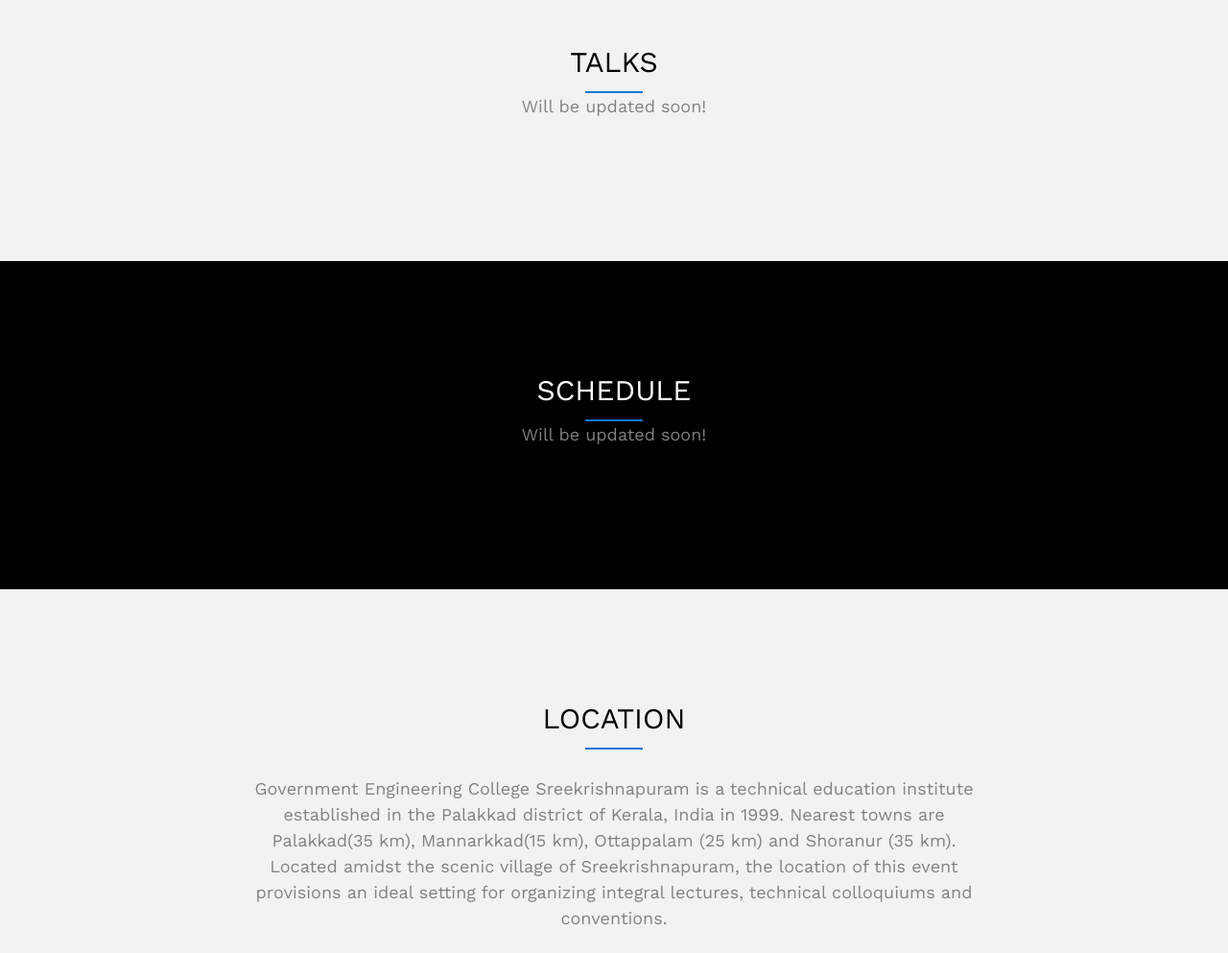
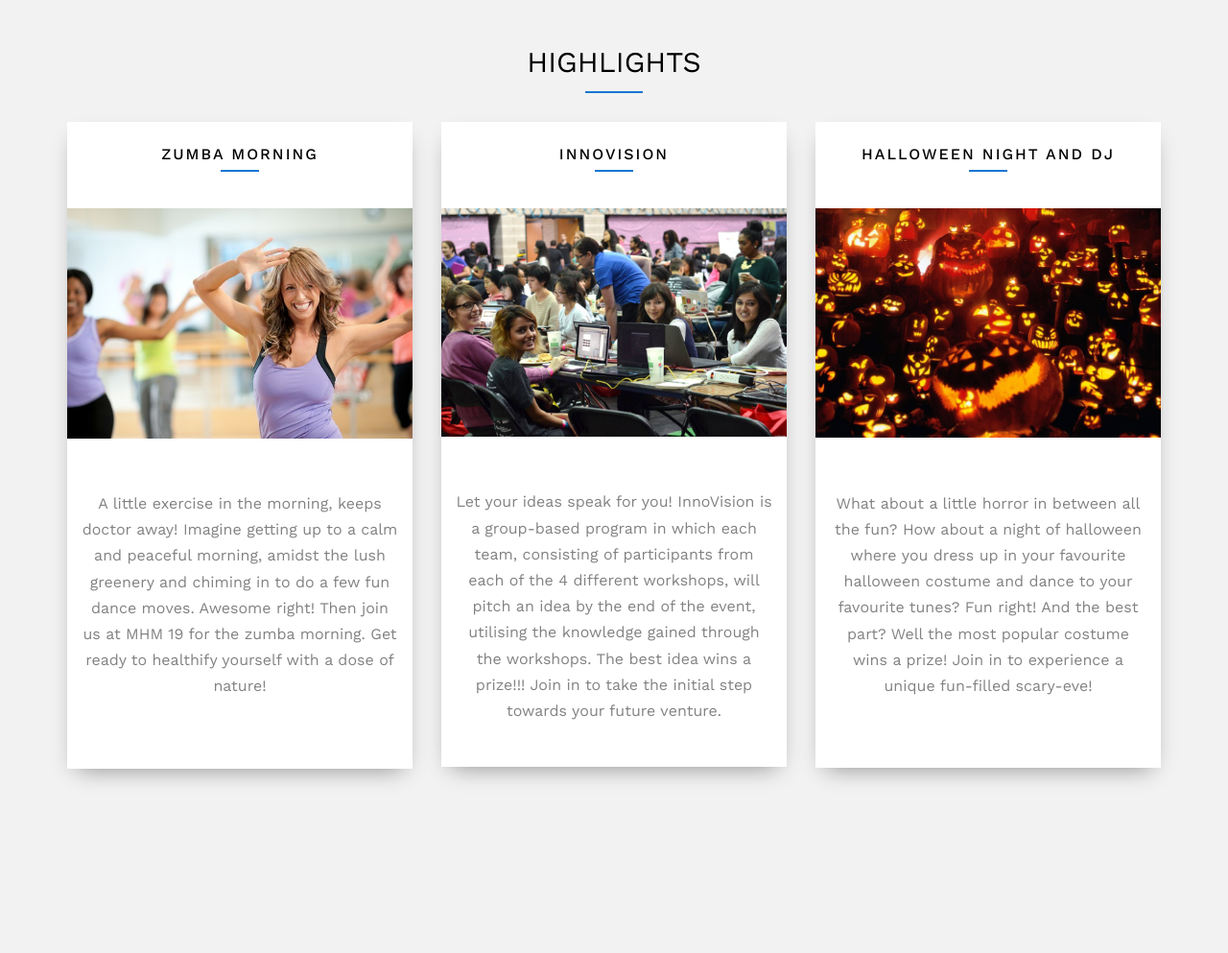
Before and after one commit to rejuls/IEEEMHM19, a plain HTML site: page index.html in a window 1280 px wide. Shown: the part 1580-2573 px from the top of the page at 96% size. Drawn offline with nearby package versions, Linux system fonts and the light colour scheme.

Commit message:
Highlights added

```diff
--- a/index.html
+++ b/index.html
@@ -170,7 +170,46 @@
 		</div>
 	</div>
 
+
 	<div id="fh5co-trainer">
+		<div class="container">
+			<div class="row animate-box">
+				<div class="col-md-8 col-md-offset-2 text-center fh5co-heading" style="margin-bottom:30px">
+					<h2>Highlights</h2>
+				</div>
+			</div>
+			<div class="row">
+	<div class="col-lg-4  col-xs-12 text-center animate-box">
+		<div class="services" style="margin-top:0;padding-left:0;padding-right:0;">
+			<h3>Zumba Morning</h3>
+			<br>
+			<img class="img-responsive" src="images/zumba.jpg" alt="Zumba"><br><br>
+			<p style="padding-left:15px;padding-right:15px;">A little exercise in the morning, keeps doctor away!
+Imagine getting up to a calm and peaceful morning, amidst the lush greenery and chiming in to do a few fun dance moves. Awesome right! Then join us at MHM 19 for the zumba morning.
+Get ready to healthify yourself with a dose of nature!</p><br>
+		</div>
+	</div>
+	<div class="col-lg-4  col-xs-12 text-center animate-box">
+		<div class="services" style="margin-top:0;padding-left:0;padding-right:0;">
+			<h3>InnoVision</h3>
+			<br>
+			<img class="img-responsive" src="images/hackathon.jpg" alt="hackathon"><br><br>
+			<p style="padding-left:15px;padding-right:15px;">Let your ideas speak for you!
+InnoVision is a group-based program in which each team, consisting of participants from each of the 4 different workshops, will pitch an idea by the end of the event, utilising the knowledge gained through the workshops. The best idea wins a prize!!! Join in to take the initial step towards your future venture. </p>
+		</div>
+	</div>
+	<div class="col-lg-4  col-xs-12 text-center animate-box">
+		<div class="services" style="margin-top:0;padding-left:0;padding-right:0;">
+			<h3>Halloween Night and DJ</h3><br>
+			<img class="img-responsive" src="images/halloween.jpg" alt="Halloween"><br><br>
+			<p style="padding-left:15px;padding-right:15px;">What about a little horror in between all the fun? How about a night of halloween where you dress up in your favourite halloween costume and dance to your favourite tunes? Fun right! And the best part? Well the most popular costume wins a prize! Join in to experience a unique fun-filled scary-eve!</p><br>
+		</div>
+	</div>
+	</div>
+</div>
+		</div>
+	</div>
+<!--	<div id="fh5co-trainer">
 		<div class="container">
 			<div class="row animate-box">
 				<div class="col-md-8 col-md-offset-2 text-center fh5co-heading">
@@ -178,7 +217,7 @@
 					<p>Will be updated soon!</p>
 				</div>
 			</div>
-			<!--<div class="row">
+			<div class="row">
 				<div class="col-md-4 col-sm-4 animate-box">
 					<div class="trainer">
 						<img class="img-responsive" src="images/trainer-1.jpg" alt="trainer">
@@ -212,9 +251,9 @@
 						</div>
 					</div>
 				</div>
-			</div>-->
+			</div>
 		</div>
-	</div>
+	</div>-->
 	<div id="fh5co-schedule" class="fh5co-bg" style="background:#000">
 		<div class="container">
 			<a id="sce"></a>
```
Also changed, not shown: images/hackathon.jpg (added), images/halloween.jpg (added), images/zumba.jpg (added).
